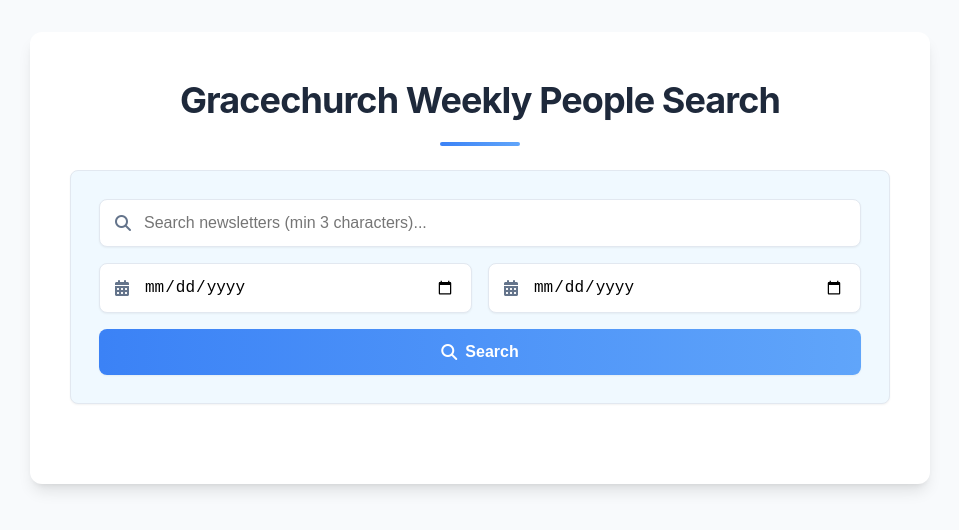
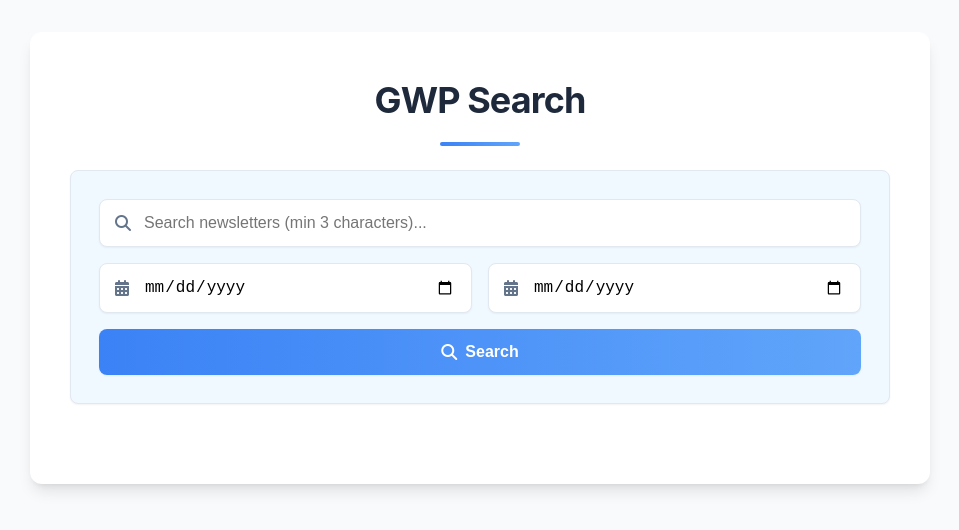
Before and after one commit to inamsoftwareforge/Chimpx_ui, a plain HTML site: page index.html in a window 1280 px wide. Shown: the whole page, without its empty margins (160-1119 px from the left). Drawn offline with Linux system fonts and the light colour scheme.

Commit message:
New Change

```diff
--- a/index.html
+++ b/index.html
@@ -3,14 +3,14 @@
 <head>
     <meta charset="UTF-8">
     <meta name="viewport" content="width=device-width, initial-scale=1.0">
-    <title>Gracechurch Weekly People Search</title>
+    <title>GWP Search</title>
     <link rel="stylesheet" href="https://cdnjs.cloudflare.com/ajax/libs/font-awesome/6.4.0/css/all.min.css">
     <link rel="stylesheet" href="app.css">
 </head>
 <body>
     <div class="container">
         <div class="header">
-            <h1>Gracechurch Weekly People Search</h1>
+            <h1>GWP Search</h1>
         </div>
         <div class="search-container">
             <div class="search-input-group">
```
